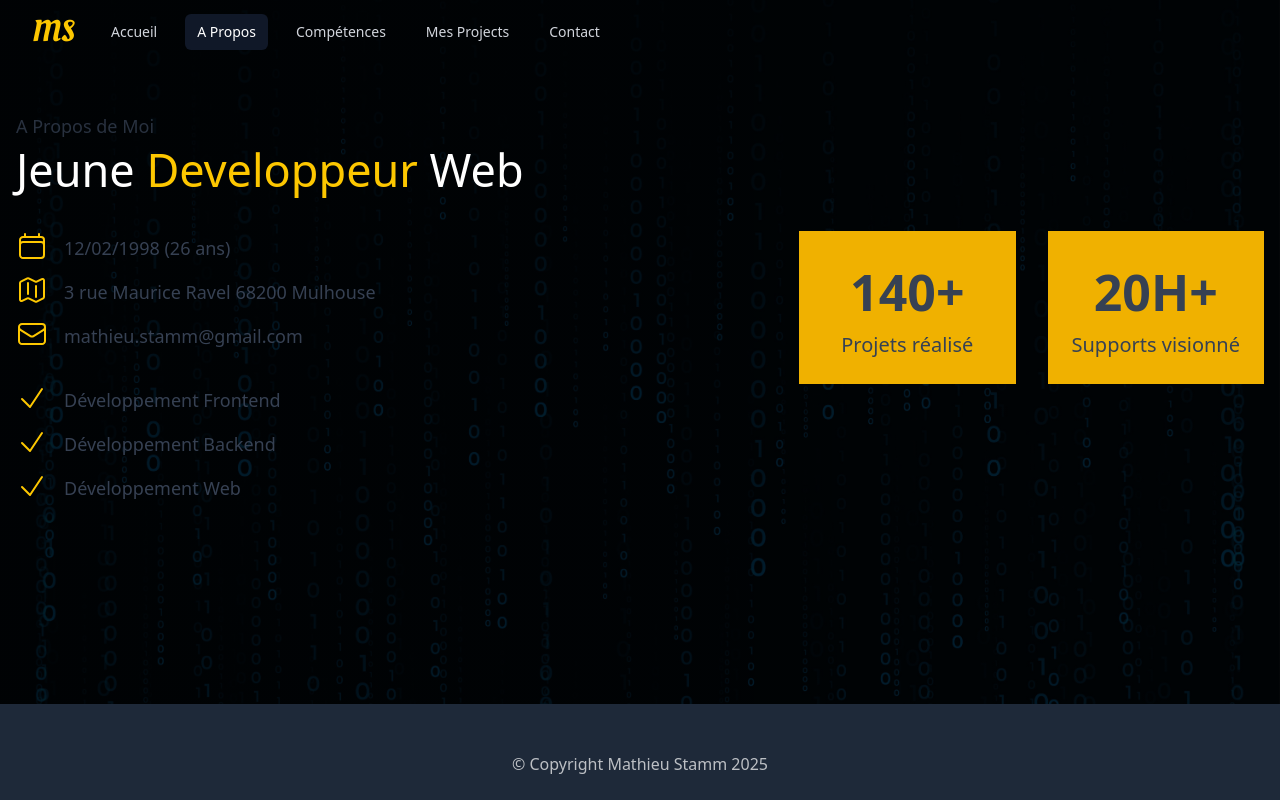
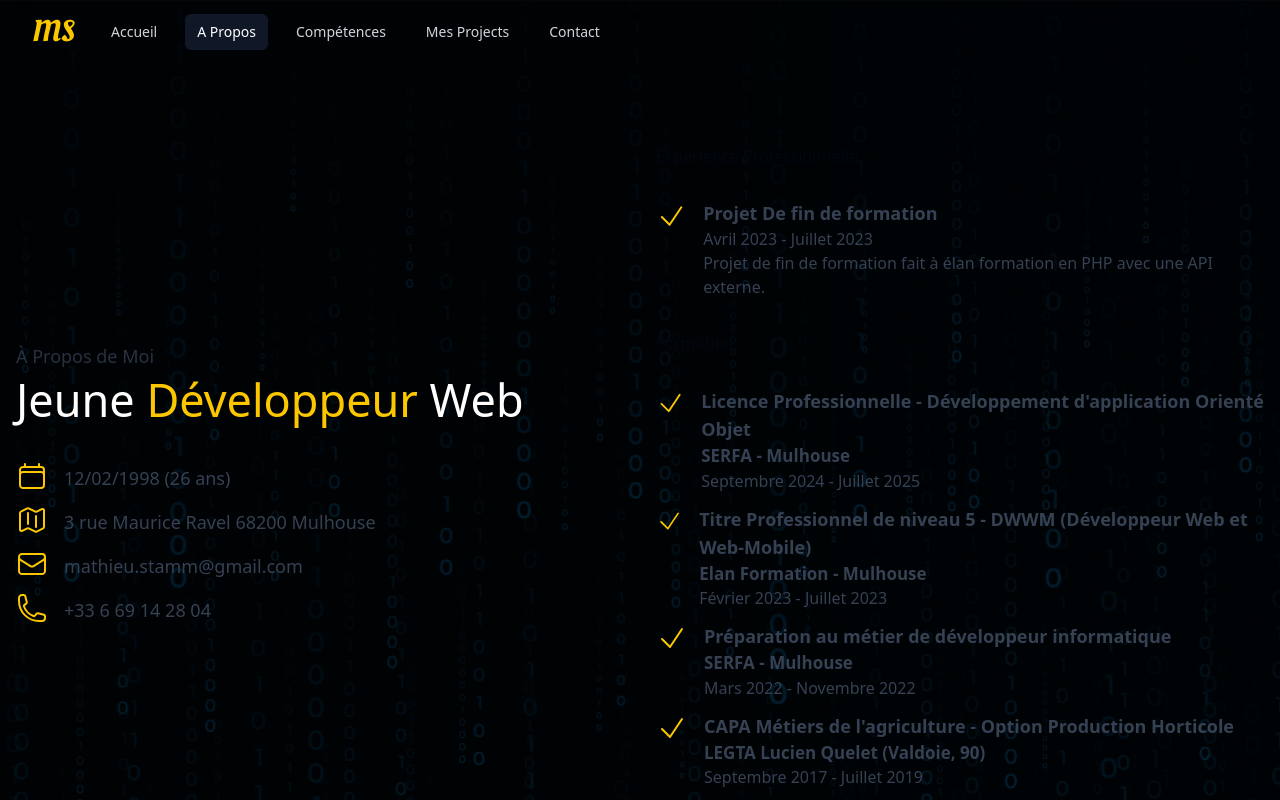
Before and after one commit to Mamath68/portfolio2025, a Next.js app: page /about in a window 1280 px wide. Shown: the top 800 px of the page. Built offline with nearby package versions, Linux system fonts and the light colour scheme.

Commit message:
mise en class, + modification de la page about

```diff
--- a/app/Components/Footer.tsx
+++ b/app/Components/Footer.tsx
@@ -1,10 +1,21 @@
-export default function Footer() {
-    const year = new Date().getFullYear();
-    return (
-        <div className="py-6">
-            <div className="mt-6 w-4/5 mx-auto text-center text-white opacity-70">
-                &#169; Copyright Mathieu Stamm {year}
+"use client";
+
+import {Component} from "react";
+
+class Footer extends Component {
+    state = {
+        year: new Date().getFullYear(),
+    };
+
+    render() {
+        return (
+            <div className="py-6">
+                <div className="mt-6 w-4/5 mx-auto text-center text-white opacity-70">
+                    &#169; Copyright Mathieu Stamm {this.state.year}
+                </div>
             </div>
-        </div>
-    );
+        );
+    }
 }
+
+export default Footer;
--- a/app/about/page.tsx
+++ b/app/about/page.tsx
@@ -1,19 +1,24 @@
 "use client";
-import {CalendarIcon, MapIcon, EnvelopeIcon, CheckIcon} from '@heroicons/react/24/outline';
-import {Component, useEffect} from "react";
-import AOS from 'aos';
-import 'aos/dist/aos.css';
+import React, {Component} from "react";
+import {
+    CalendarIcon,
+    MapIcon,
+    EnvelopeIcon,
+    CheckIcon,
+    PhoneIcon
+} from "@heroicons/react/24/outline";
 
-interface AboutMeProps {
+// Interface des props pour le calcul de l'âge
+interface MyAgeProps {
     dateOfBirth: string;
 }
 
-class MyAge extends Component<AboutMeProps> {
-    calculateAge = (dateOfBirth: string, currentDate: string) => {
-        // Convertir la date de naissance au bon format YYYY-MM-DD
-        const [day, month, year] = dateOfBirth.split('/');
+// Composant pour afficher l'âge calculé
+class MyAge extends Component<MyAgeProps> {
+    calculateAge(dateOfBirth: string): number {
+        const [day, month, year] = dateOfBirth.split("/");
         const birthDate = new Date(`${year}-${month}-${day}`);
-        const today = new Date(currentDate);
+        const today = new Date();
 
         let age = today.getFullYear() - birthDate.getFullYear();
         const monthDiff = today.getMonth() - birthDate.getMonth();
@@ -21,38 +26,44 @@ class MyAge extends Component<AboutMeProps> {
             age--;
         }
         return age;
-    };
+    }
 
     render() {
         const {dateOfBirth} = this.props;
-        const age = this.calculateAge(dateOfBirth, new Date().toISOString().split('T')[0]);
+        const age = this.calculateAge(dateOfBirth);
 
-        return (
-            <p className="text-white text-[18px]">{dateOfBirth} ({age} ans)</p>
-        );
+        return <p className="text-white text-[18px]">{dateOfBirth} ({age} ans)</p>;
     }
 }
 
+// Interface des props pour le composant About
+interface AboutProps {
+}
 
-export default function About() {
-    useEffect(() => {
-        AOS.init({
-            duration: 1000,
-            easing: 'ease-in-out',
-            once: true,
-            anchorPlacement: 'top-bottom'
-        })
-    }, [])
-    const dateOfBirth = "12/02/1998";
+// Interface du state pour About (si besoin d'ajouter un état plus tard)
+interface AboutState {
+    dateOfBirth: string;
+}
+
+// Composant principal About
+class About extends Component<AboutProps, AboutState> {
+    constructor(props: AboutProps) {
+        super(props);
+        this.state = {
+            dateOfBirth: "12/02/1998",
+        };
+    }
+
+    render() {
+        const {dateOfBirth} = this.state;
 
         return (
             <div className="w-full">
-            <div
-                className="w-full py-8 mx-auto grid items-center grid-cols-1 lg:grid-cols-2 gap-[2rem]">
+                <div className="w-full py-8 mx-auto grid items-center grid-cols-1 lg:grid-cols-2 gap-[2rem]">
                     <div>
-                    <p className="heading__mini">A Propos de Moi</p>
+                        <p className="heading__mini">À Propos de Moi</p>
                         <h1 className="heading__primary">
-                        Jeune <span className="text-yellow-400">Developpeur</span> Web
+                            Jeune <span className="text-yellow-400">Développeur</span> Web
                         </h1>
                         <div className="space-y-3 mt-[2rem]">
                             <div className="flex items-end space-x-4">
@@ -65,40 +76,75 @@ export default function About() {
                             </div>
                             <div className="flex items-end space-x-4">
                                 <EnvelopeIcon className="w-[2rem] h-[2rem] text-yellow-400"/>
-                            <p className="text-white text-[18px]"><a
-                                href="mailto:mathieu.stamm@gmail.com">mathieu.stamm@gmail.com</a></p>
-                        </div>
-                    </div>
-                    <div className="space-y-3 mt-[2rem]">
-                        <div className="flex items-end space-x-4">
-                            <CheckIcon className="w-[2rem] h-[2rem] text-yellow-400"/>
-                            <p className="text-white text-[18px]">Développement Frontend</p>
-                        </div>
-                        <div data-aos-delay="200" className="flex items-end space-x-4">
-                            <CheckIcon className="w-[2rem] h-[2rem] text-yellow-400"/>
-                            <p className="text-white text-[18px]">Développement Backend</p>
+                                <p className="text-white text-[18px]">
+                                    <a href="mailto:mathieu.stamm@gmail.com">mathieu.stamm@gmail.com</a>
+                                </p>
                             </div>
                             <div className="flex items-end space-x-4">
-                            <CheckIcon className="w-[2rem] h-[2rem] text-yellow-400"/>
-                            <p className="text-white text-[18px]">Développement Web</p>
+                                <PhoneIcon className="w-[2rem] h-[2rem] text-yellow-400"/>
+                                <p className="text-white text-[18px]">
+                                    <a href="tel:+33669142804">+33 6 69 14 28 04</a>
+                                </p>
                             </div>
                         </div>
                     </div>
-                <div className="lg:ml-auto">
-                    <div className="grid grid-cols-2 sm:grid-cols-2 items-center gap-[2rem]">
-                        <div
-                             className="p-6 text-center bg-yellow-500 ">
-                            <p className="text-[50px] text-black font-bold">140+</p>
-                            <p className="text-[20px] text-black font-600">Projets réalisé</p>
+                    <div className="w-full py-8 mx-auto">
+                        <h2 className="heading__secondary">Expérience Professionnelle</h2>
+                        <div className="space-y-3 mt-[2rem]">
+                            <div className="flex items-start space-x-4">
+                                <CheckIcon className="w-[2rem] h-[2rem] text-yellow-400"/>
+                                <div>
+                                    <p className="text-white text-[18px] font-bold">Projet De fin de formation</p>
+                                    <p className="text-white text-[16px]">Avril 2023 - Juillet 2023</p>
+                                    <p className="text-white text-[16px]">
+                                        Projet de fin de formation fait à élan formation en PHP avec une API externe.
+                                    </p>
                                 </div>
-                        <div
-                             className="p-6 text-center bg-yellow-500 ">
-                            <p className="text-[50px] text-black font-bold">20H+</p>
-                            <p className="text-[20px] text-black font-600">Supports visionné</p>
+                            </div>
+                        </div>
+                        <div className="w-full py-8 mx-auto">
+                            <h2 className="heading__secondary">Formation</h2>
+                            <div className="space-y-3 mt-[2rem]">
+                                {this.renderEducation(
+                                    "Licence Professionnelle - Développement d'application Orienté Objet",
+                                    "SERFA - Mulhouse",
+                                    "Septembre 2024 - Juillet 2025"
+                                )}
+                                {this.renderEducation(
+                                    "Titre Professionnel de niveau 5 - DWWM (Développeur Web et Web-Mobile)",
+                                    "Elan Formation - Mulhouse",
+                                    "Février 2023 - Juillet 2023"
+                                )}
+                                {this.renderEducation(
+                                    "Préparation au métier de développeur informatique",
+                                    "SERFA - Mulhouse",
+                                    "Mars 2022 - Novembre 2022"
+                                )}
+                                {this.renderEducation(
+                                    "CAPA Métiers de l'agriculture - Option Production Horticole",
+                                    "LEGTA Lucien Quelet (Valdoie, 90)",
+                                    "Septembre 2017 - Juillet 2019"
+                                )}
                             </div>
                         </div>
                     </div>
                 </div>
             </div>
-    )
+        );
     }
+
+    private renderEducation(title: string, school: string, dates: string) {
+        return (
+            <div className="flex items-start space-x-4">
+                <CheckIcon className="w-[2rem] h-[2rem] text-yellow-400"/>
+                <div>
+                    <p className="text-white text-lg font-bold">{title}</p>
+                    <p className="text-white text-[17px] font-semibold">{school}</p>
+                    <p className="text-white text-[16px]">{dates}</p>
+                </div>
+            </div>
+        );
+    }
+}
+
+export default About;
--- a/app/competences/page.tsx
+++ b/app/competences/page.tsx
@@ -1,23 +1,42 @@
 "use client";
 
+import React, { Component } from "react";
 import SkillCard from "@/app/competences/SkillCard";
-import {useEffect} from "react";
-import AOS from 'aos';
-import 'aos/dist/aos.css';
+import AOS from "aos";
+import "aos/dist/aos.css";
 
-export default function Competences() {
-    useEffect(() => {
+class Competences extends Component {
+    componentDidMount() {
         AOS.init({
             duration: 1000,
-            easing: 'ease',
+            easing: "ease",
             once: true,
-            anchorPlacement: 'top-bottom'
-        })
-    }, [])
+            anchorPlacement: "top-bottom",
+        });
+    }
+
+    render() {
+        const skills = [
+            { title: "HTML", image: "/images/html.svg" },
+            { title: "CSS", image: "/images/css.svg" },
+            { title: "Bootstrap", image: "/images/bootstrap.png" },
+            { title: "TailwindCSS", image: "/images/tailwindcss.png" },
+            { title: "JavaScript", image: "/images/js.svg" },
+            { title: "ReactJS", image: "/images/react.svg" },
+            { title: "NextJS", image: "/images/nextjs.png" },
+            { title: "Expo", image: "/images/expo.jpeg" },
+            { title: "Adonis", image: "/images/adonis.png" },
+            { title: "Node JS", image: "/images/node.svg" },
+            { title: "PHP", image: "/images/php.svg" },
+            { title: "Symfony", image: "/images/symfony.svg" },
+            { title: "Laravel", image: "/images/laravel.png" },
+            { title: "SQL/MySQL", image: "/images/MySQL.svg" },
+        ];
+
         return (
             <div>
                 <div className="grid w-full mx-auto grid-cols-1 lg:grid-cols-7 gap-[2rem] items-center">
-                <div className="col-span-3">
+                    <div className="col-span-3" data-aos="fade-right" data-aos-anchor-placement="top-center" data-aos-delay="200">
                         <p className="heading__mini">Mes compétences</p>
                         <h1 className="heading__primary">
                             Découvrez mes <span className="text-yellow-300">Compétences</span>
@@ -30,93 +49,17 @@ export default function Competences() {
                         <div
                             className="grid grid-cols-1 sm:grid-cols-2 md:grid-cols-4 lg:grid-cols-3 xl:grid-cols-4 gap-[1rem] items-center"
                             data-aos="fade-left" data-aos-anchor-placement="top-center" data-aos-delay="400">
-                        <div>
-                            <SkillCard
-                                title="HTML"
-                                image="/images/html.svg"
-                            />
+                            {skills.map((skill, index) => (
+                                <div key={index}>
+                                    <SkillCard title={skill.title} image={skill.image} />
                                 </div>
-                        <div>
-                            <SkillCard
-                                title="CSS"
-                                image="/images/css.svg"
-                            />
-                        </div>
-                        <div>
-                            <SkillCard
-                                title="Bootstrap"
-                                image="/images/bootstrap.png"
-                            />
-                        </div>
-                        <div>
-                            <SkillCard
-                                title="TailwindCSS"
-                                image="/images/tailwindcss.png"
-                            />
-                        </div>
-                        <div>
-                            <SkillCard
-                                title="JavaScript"
-                                image="/images/js.svg"
-                            />
-                        </div>
-                        <div>
-                            <SkillCard
-                                title="ReactJS"
-                                image="/images/react.svg"
-                            />
-                        </div>
-                        <div>
-                            <SkillCard
-                                title="NextJS"
-                                image="/images/nextjs.png"
-                            />
-                        </div>
-                        <div>
-                            <SkillCard
-                                title="Expo"
-                                image="/images/expo.jpeg"
-                            />
-                        </div>
-                        <div>
-                            <SkillCard
-                                title="Adonis"
-                                image="/images/adonis.png"
-                            />
-                        </div>
-                        <div>
-                            <SkillCard
-                                title="Node JS"
-                                image="/images/node.svg"
-                            />
-                        </div>
-                        <div>
-                            <SkillCard
-                                title="PHP"
-                                image="/images/php.svg"
-                            />
-                        </div>
-                        <div>
-                            <SkillCard
-                                title="Symfony"
-                                image="/images/symfony.svg"
-                            />
-                        </div>
-                        <div>
-                            <SkillCard
-                                title="Laravel"
-                                image="/images/laravel.png"
-                            />
-                        </div>
-                        <div>
-                            <SkillCard
-                                title="SQL/MySQL"
-                                image="/images/MySQL.svg"
-                            />
-                        </div>
+                            ))}
                         </div>
                     </div>
                 </div>
             </div>
         );
     }
+}
+
+export default Competences;
--- a/app/contact/page.tsx
+++ b/app/contact/page.tsx
@@ -1,6 +1,10 @@
-import {EnvelopeIcon, PhoneIcon} from "@heroicons/react/24/outline";
+"use client";
 
-export default function Contact() {
+import {Component} from "react";
+import { EnvelopeIcon, PhoneIcon } from "@heroicons/react/24/outline";
+
+class Contact extends Component {
+    render() {
         return (
             <div className='pt-9'>
                 <div className="grid grid-cols-1 md:grid-cols-2 gap-[2rem] items-center mx-auto">
@@ -10,14 +14,14 @@ export default function Contact() {
                             Commençons notre <span className="text-yellow-400">Légendaire</span> Relation
                         </h1>
                         <p className="text-[15px] text-white mt-[1rem] opacity-75">
-                        Vous pouvez utiliser ce formulaire pour me contacter, ou me joindre par telephone ou email.
+                            Vous pouvez utiliser ce formulaire pour me contacter, ou me joindre par téléphone ou email.
                         </p>
                         <h1 className="flex items-center space-x-2 mb-[2rem] mt-[2rem] text-[20px] text-yellow-300 underline font-bold">
-                        <PhoneIcon className="w-[1rem] h-[1rem] "/>
+                            <PhoneIcon className="w-[1rem] h-[1rem]" />
                             <a href="tel:+33669142804">+33 6 69 14 28 04</a>
                         </h1>
                         <h1 className="flex items-center space-x-2 mb-[2rem] text-[20px] text-yellow-300 underline font-bold">
-                        <EnvelopeIcon className="w-[1rem] h-[1rem]"/>
+                            <EnvelopeIcon className="w-[1rem] h-[1rem]" />
                             <a href="mailto:mathieu.stamm@gmail.com">mathieu.stamm@gmail.com</a>
                         </h1>
                     </div>
@@ -53,10 +57,12 @@ export default function Contact() {
                                 className="py-[0.7rem] mb-[1.5rem] w-full outline-none text-white bg-gray-800 rounded-md px-4"
                                 cols={50}
                                 rows={4}
+                            ></textarea>
+                            <button
+                                type="submit"
+                                className="py-[0.7rem] mt-[1.5rem] mb-[1.5rem] w-full outline-none text-white bg-blue-700 hover:bg-blue-800 rounded-md px-4"
                             >
-                        </textarea>
-                        <button type="submit"
-                                className="py-[0.7rem] mt-[1.5rem] mb-[1.5rem] w-full outline-none text-white bg-blue-700 hover:bg-blue-800 rounded-md px-4">Envoyer
+                                Envoyer
                             </button>
                         </div>
                     </form>
@@ -64,3 +70,6 @@ export default function Contact() {
             </div>
         );
     }
+}
+
+export default Contact;
```
Also changed, not shown: app/Components/Navbar.tsx (+36 -30 lines), app/competences/SkillCard.tsx (+8 -4 lines). Lines whose indentation alone changed are shown as unchanged.
